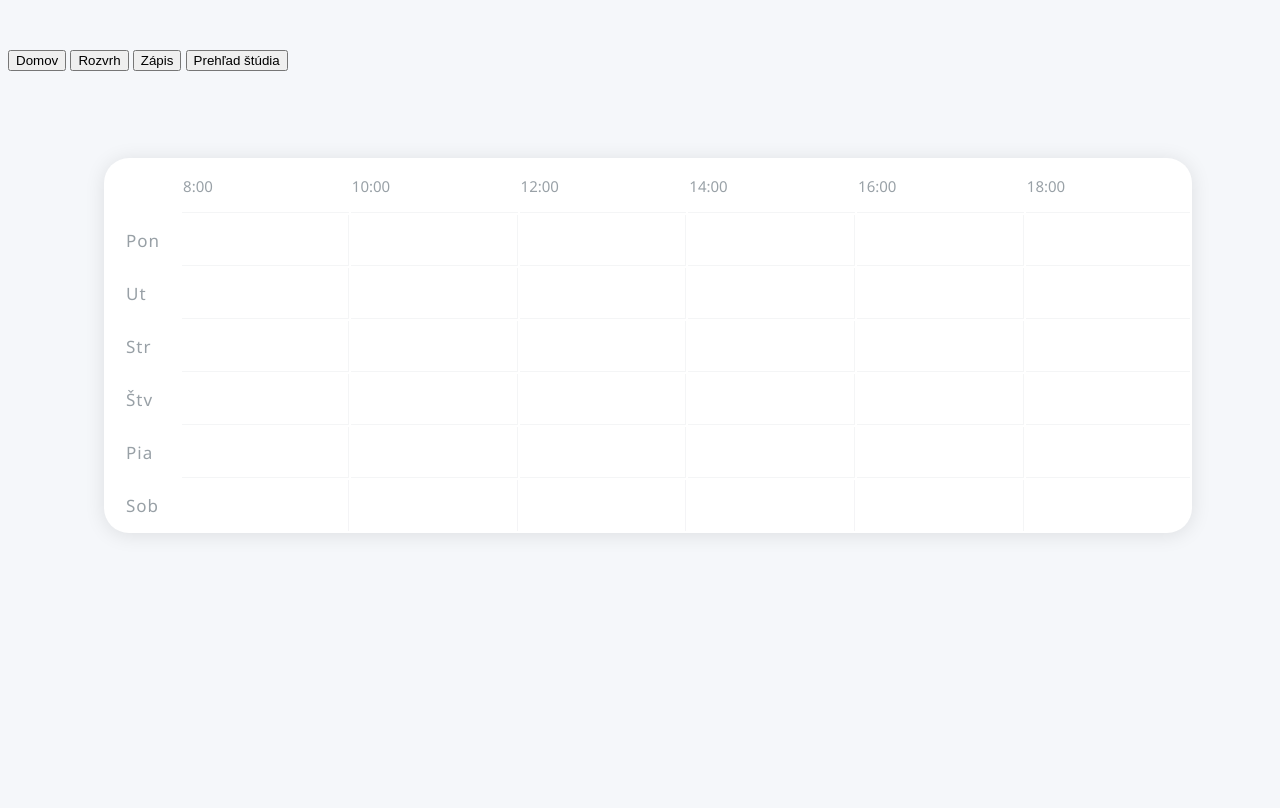
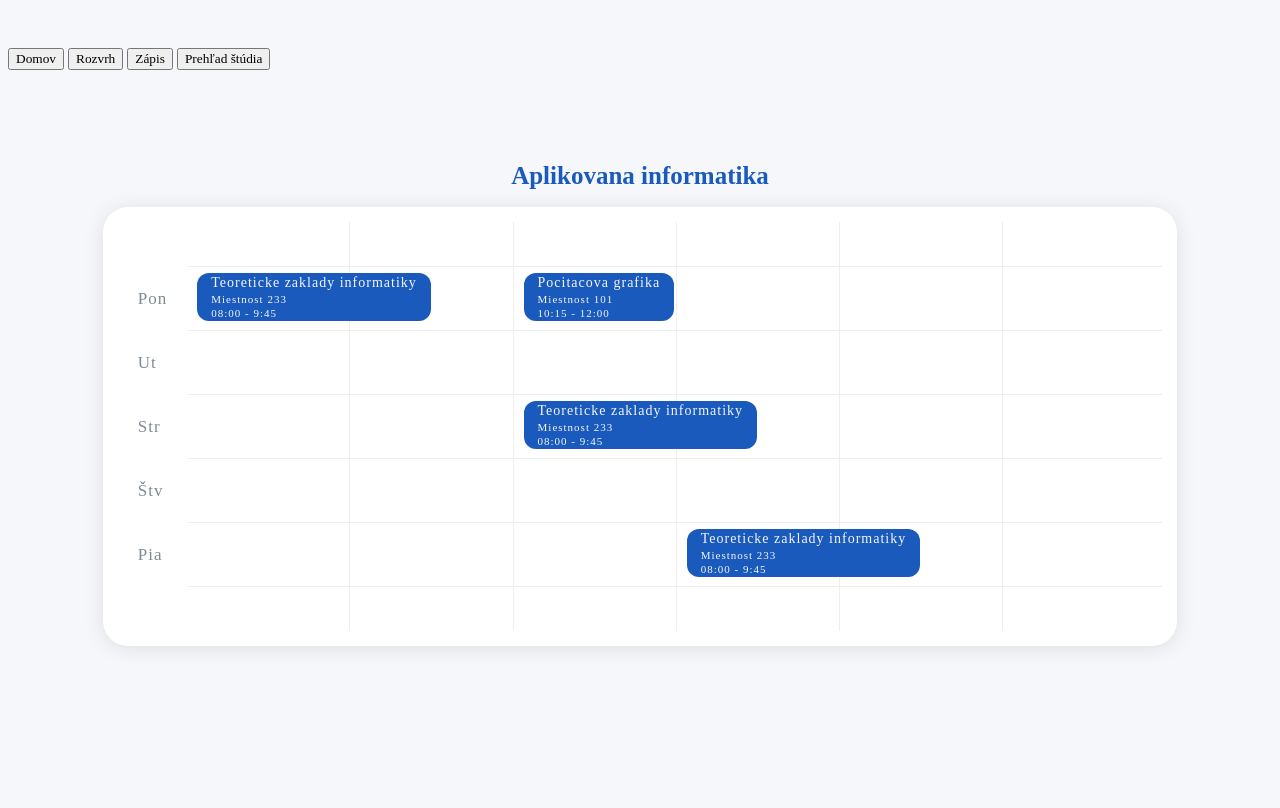
Before and after one commit to Apin-tim3/infosys, a PHP site: page /Rozvrh/Rozvrh.html in a window 1280 px wide. After the commit the page ends 648 px from the top, so only its background shows below. Run offline with PHP 8.4, Linux system fonts and the light colour scheme.

Commit message:
Prerobený rozvrh hodín (html+css).
Širka elementu "hodina" podľa časoveho rozsahu sa nemeni, ma to byt´ vypracovane v JS.

```diff
--- a/Rozvrh/Rozvrh.html
+++ b/Rozvrh/Rozvrh.html
@@ -23,74 +23,101 @@
 
         <br><br><br>
 
+
+
+       <h1 id="odbor">Aplikovana informatika</h1>
         <table>
-            <thead>
+            <!-- <thead> -->
                 <tr>
-                  <th class="day"></th>
-                  <th>8:00</th>
-                  <th>10:00</th>
-                  <th>12:00</th>
-                  <th>14:00</th>
-                  <th>16:00</th>
-                  <th class="end">18:00</th>
-                </tr>
-              </thead>
-              <tbody>
-                <tr>
-                  <td class="day">Pon</td>
                   <td></td>
                   <td></td>
                   <td></td>
                   <td></td>
                   <td></td>
-                  <td class="end"></td>
+                  <td></td>
+                  <td></td>
+                </tr>
+              <!-- </thead> -->
+              <!-- <tbody> -->
+                <tr>
+                    <td>Pon</td>
+                    <td>
+                        <div id="item" class="hodina">
+                            <p class="hodina-name">Teoreticke zaklady informatiky</p>
+                            <p class="hodina-miestnost">Miestnost 233</p>
+                            <p class="hodina-cas">08:00 - 9:45</p>
+                        </div>
+                    </td>
+                    <td></td>
+                    <td>
+                        <div id="item" class="hodina">
+                            <p class="hodina-name">Pocitacova grafika</p>
+                            <p class="hodina-miestnost">Miestnost 101</p>
+                            <p class="hodina-cas">10:15 - 12:00</p>
+                        </div>
+                    </td>
+                    <td></td>
+                    <td></td>
+                    <td></td>
                 </tr>
                 <tr>
-                    <td class="day">Ut</td>
+                    <td>Ut</td>
                     <td></td>
                     <td></td>
                     <td></td>
                     <td></td>
                     <td></td>
-                    <td class="end"></td>
+                    <td></td>
                 </tr>
                 <tr>
-                    <td class="day">Str</td>
+                    <td>Str</td>
+                    <td></td>
+                    <td></td>
+                    <td>
+                        <div id="item" class="hodina">
+                            <p class="hodina-name">Teoreticke zaklady informatiky</p>
+                            <p class="hodina-miestnost">Miestnost 233</p>
+                            <p class="hodina-cas">08:00 - 9:45</p>
+                        </div>
+                    </td>
+                    <td></td>
+                    <td></td>
+                    <td></td>
+                </tr>
+                <tr>
+                    <td>Štv</td>
                     <td></td>
                     <td></td>
                     <td></td>
                     <td></td>
                     <td></td>
-                    <td class="end"></td>
+                    <td></td>
                 </tr>
                 <tr>
-                    <td class="day">Štv</td>
+                    <td>Pia</td>
+                    <td></td>
+                    <td></td>
+                    <td></td>
+                    <td>
+                        <div id="item" class="hodina">
+                            <p class="hodina-name">Teoreticke zaklady informatiky</p>
+                            <p class="hodina-miestnost">Miestnost 233</p>
+                            <p class="hodina-cas">08:00 - 9:45</p>
+                        </div>
+                    </td>
+                    <td></td>
+                    <td></td>
+                </tr>
+                <tr>
+                    <td class="day"></td>
                     <td></td>
                     <td></td>
                     <td></td>
                     <td></td>
                     <td></td>
-                    <td class="end"></td>
+                    <td></td>
                 </tr>
-                <tr>
-                    <td class="day">Pia</td>
-                    <td></td>
-                    <td></td>
-                    <td></td>
-                    <td></td>
-                    <td></td>
-                    <td class="end"></td>
-                </tr>
-                <tr>
-                    <td class="day">Sob</td>
-                    <td class="bottom"></td>
-                    <td class="bottom"></td>
-                    <td class="bottom"></td>
-                    <td class="bottom"></td>
-                    <td class="bottom"></td>
-                    <td class="bottom end"></td>
-                </tr>
-              </tbody>
+              <!-- </tbody> -->
         </table>
 
 
--- a/Rozvrh/style.css
+++ b/Rozvrh/style.css
@@ -1,3 +1,7 @@
+*{
+    font-family: "Raleway";}
+}
+
 html,
 body {
   width: 100%;
@@ -8,60 +12,107 @@ body {
   background: #f5f7fa;
   padding: 40px 0;
   box-sizing: border-box;
-  font-family: Segoe UI;
+  /* font-family: Segoe UI; */
   color: #51565d;
+}
+
+#odbor {
+    color: #195ABC;
+    font-size: 25px;
+    text-align: center;
 }
 
 table {
     width: 85%;
     margin: auto;
+    padding: 15px;
     overflow: hidden;
     box-shadow: 0 2px 20px rgba(0, 0, 0, 0.1);
     border-radius: 25px;
+    border-spacing: 0px;
     background: #fff;
     max-width: 1200px;
 }
 
-.day {
+td {
+    border: none;
+    border-bottom: 1px solid rgba(166, 168, 179, 0.192);
+    border-right: 1px solid rgba(166, 168, 179, 0.192);
+    text-align: left;
+    padding: 22px 20px;     /* vyska riadkov, */
+    letter-spacing: 1px;
+    font-size: 12px;
+    box-sizing: border-box;
+    color: #808a92;
+    position: relative;
+    z-index: 1;
+}
+
+td:first-child {
+    border: none;
     table-layout: fixed;
     width: 5%;
+    font-size: 17px;
+}
+
+td:last-child {
     border-right: none;
-    border-bottom: none;
-    font-size: 17px;
-
 }
 
 
-.end {
-    border-right: none;
-}
-
-.bottom {
-    border-bottom: none;
-}
-
-td {
-    border-bottom: 1px solid rgba(166, 168, 179, 0.12);
-    border-right: 1px solid rgba(166, 168, 179, 0.12);
-    text-align: left;
-    padding: 14px 20px;
-    letter-spacing: 1px;
-    font-size: 12px;
-    box-sizing: border-box;
-    color: #98a0a6;
-    position: relative;
-    pointer-events: none;
-    z-index: 1;
-}
-
-
-/*horny riadok*/
-th {
+table tr:first-child td {   /* prvy riadok s casom */
     font-size: 15px;
     text-transform: uppercase;
     color: #99a1a7;
     text-align: left;
-    border-bottom: 1px solid rgba(166, 168, 179, 0.12);
-    line-height: 50px;
+    border-top: none;
+    border-bottom: 1px solid rgba(166, 168, 179, 0.192);
+    line-height: 20px;
     font-weight: 500;
 }
+
+table tr:first-child td:first-child  {
+    border-bottom: none;
+}
+
+table tr:last-child td {
+    border-bottom: none;
+}
+
+.hodina {
+    /* position: absolute;
+    top: 4%;
+    left: 10px; */
+    width: auto;
+    height: auto;
+    padding-left: 12px;
+    padding-right: 12px;
+    margin: 0px;
+
+    color: #f5f7fa;
+    border-radius: 12px;
+    background: #195ABC;
+    z-index: -1;
+}
+
+ #item {     /*zabranuje prerezaniu elementu div tak, aby sa zmestil do stlpca */
+    position: absolute;
+    left: 10px;
+    top: 6px;
+}
+
+.hodina-name {
+    margin: 2px;
+    font-size: 14px;
+    white-space: nowrap; /*jeden riadkovy text*/
+}
+
+.hodina-miestnost {
+    margin: 2px;
+    font-size: 11px;
+}
+
+.hodina-cas {
+    margin: 2px;
+    font-size: 11px;
+}
```
